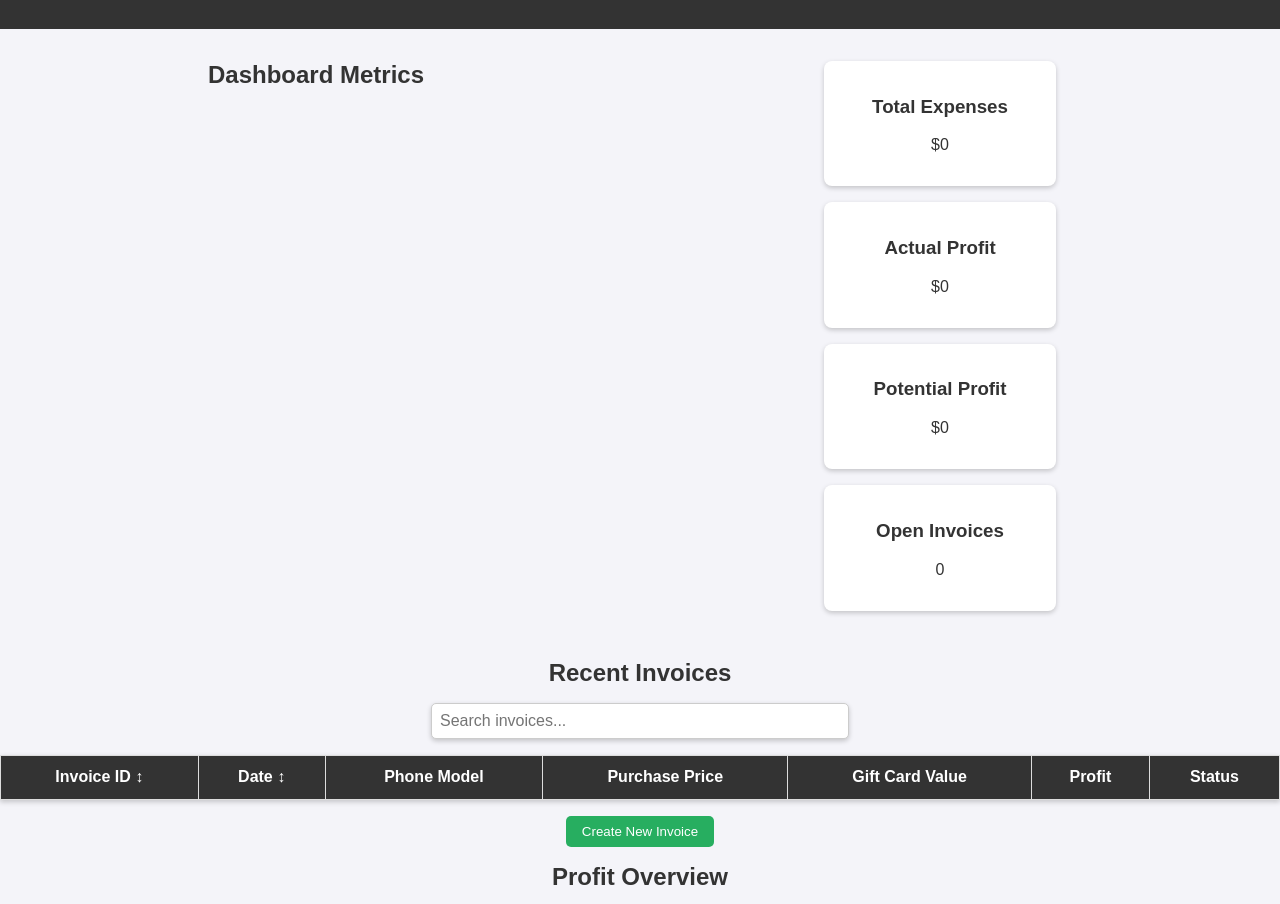
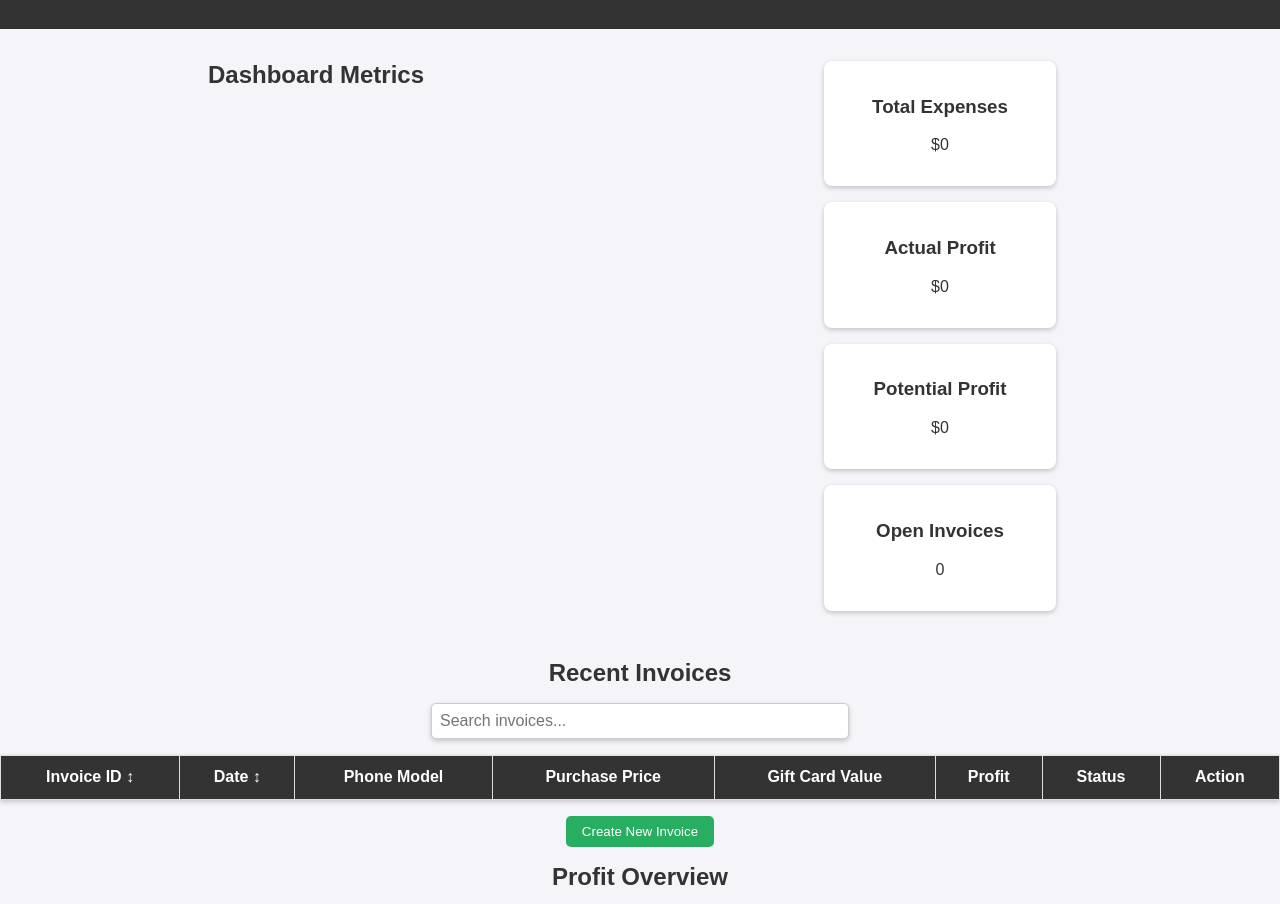
Before and after one commit to DolomiteSec/Onyx-Inventory-Manager, a plain HTML site: page Website/index.html in a window 1280 px wide. Shown: the part 120-1024 px from the top of the page. Drawn offline with nearby package versions, Linux system fonts and the light colour scheme; no server answers.

Commit message:
Update index.html

```diff
--- a/Website/index.html
+++ b/Website/index.html
@@ -59,6 +59,7 @@
                         <th>Gift Card Value</th>
                         <th>Profit</th>
                         <th>Status</th>
+                        <th>Action</th>
                     </tr>
                 </thead>
                 <tbody id="invoice-table-body">
```
